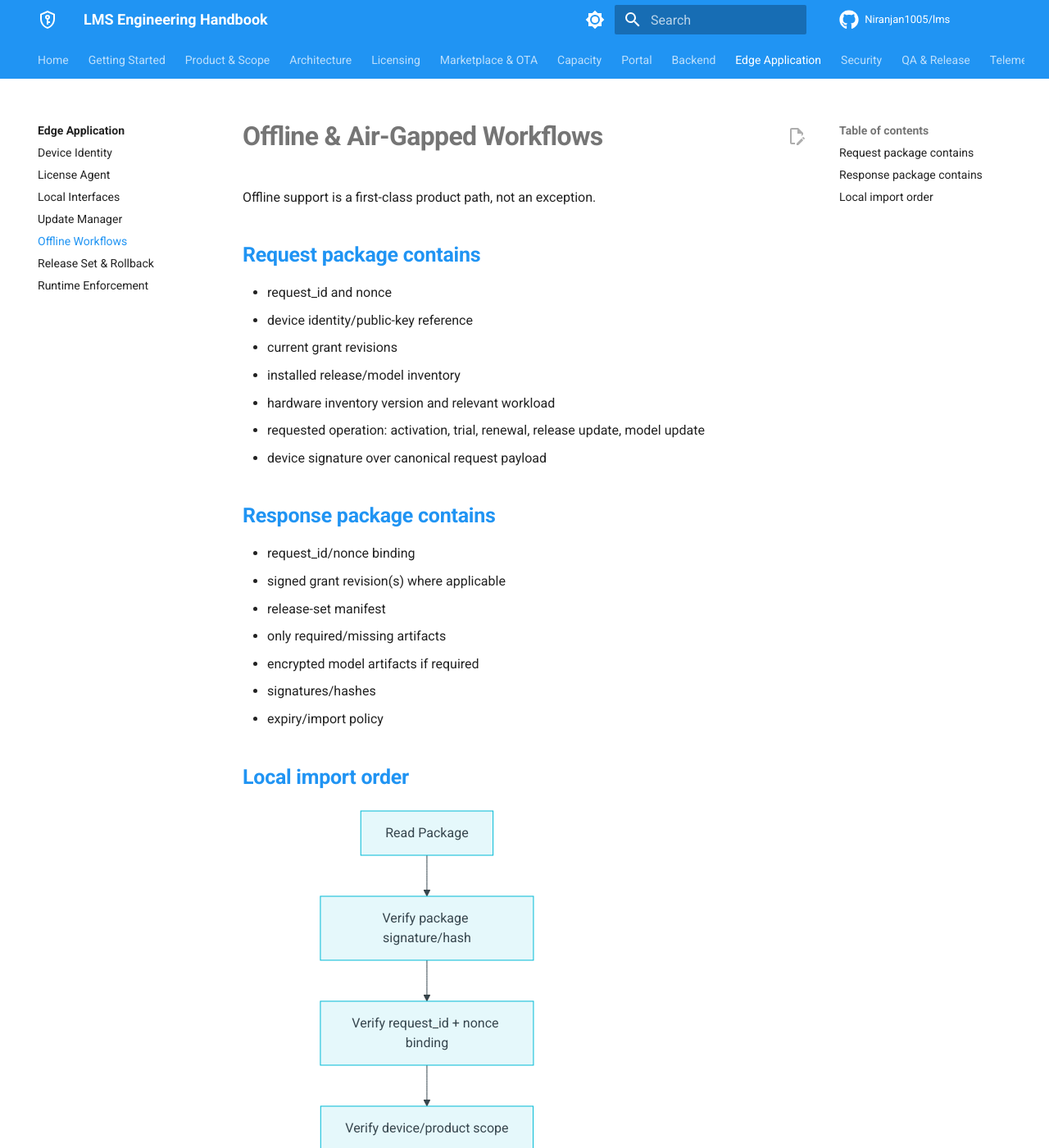
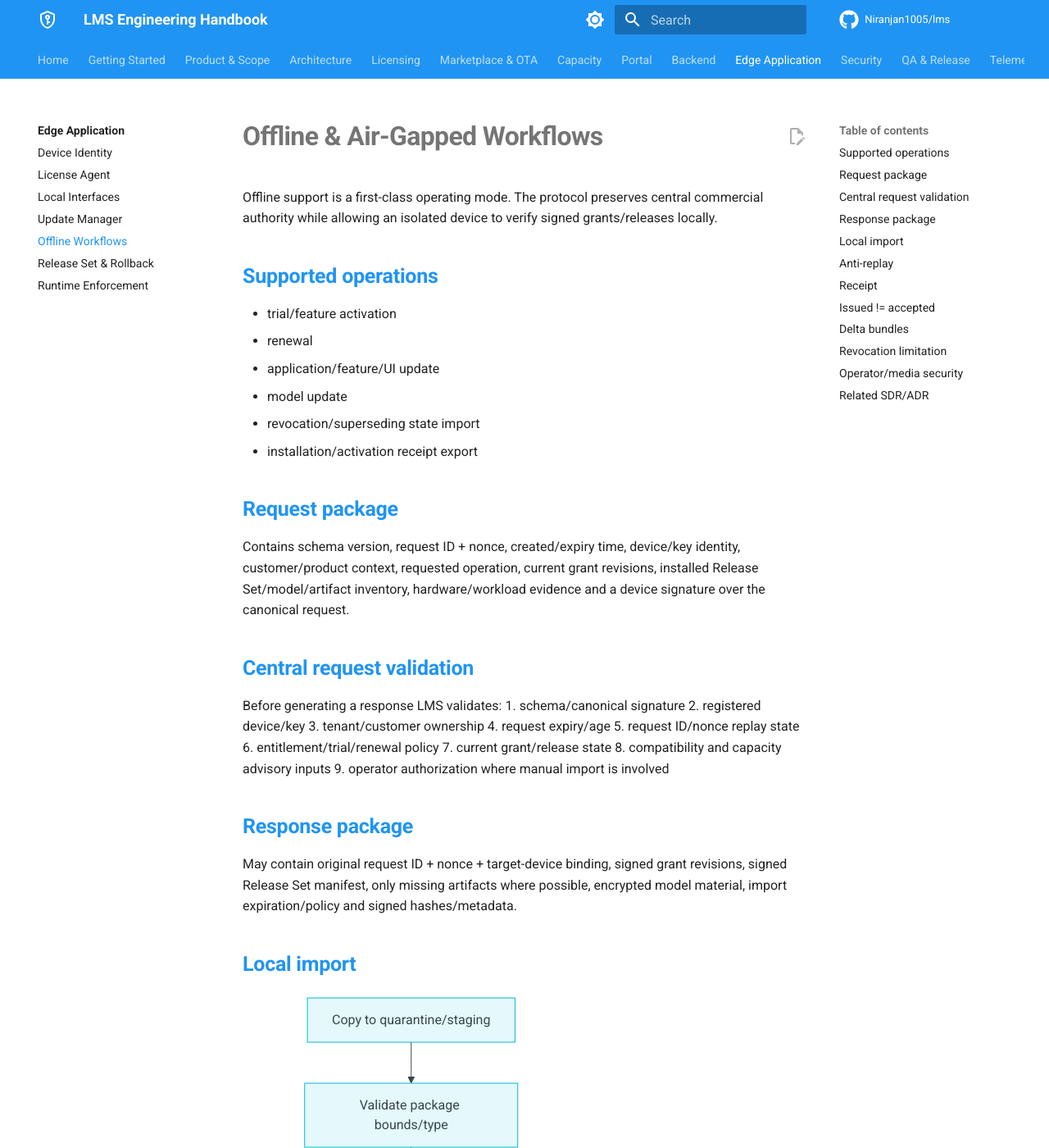
Before and after one commit to Niranjan1005/lms, an MkDocs documentation site: the page built from docs/edge/offline-workflows.md, in a window 1280 px wide and 1400 px high. Shown: the whole window at 82% size. Built offline with MkDocs 1.6.1 and Material for MkDocs 9.7.7, drawn with Linux system fonts in a browser that asks for light colours; comment, search, counter and statistics services are not loaded; some of the changed text lies outside the part shown.

Commit message:
docs: complete offline air gap workflow

```diff
--- a/docs/edge/offline-workflows.md
+++ b/docs/edge/offline-workflows.md
@@ -1,42 +1,67 @@
 # Offline & Air-Gapped Workflows
 
-Offline support is a first-class product path, not an exception.
+Offline support is a first-class operating mode. The protocol preserves central commercial authority while allowing an isolated device to verify signed grants/releases locally.
 
-## Request package contains
+## Supported operations
+- trial/feature activation
+- renewal
+- application/feature/UI update
+- model update
+- revocation/superseding state import
+- installation/activation receipt export
 
-- request_id and nonce
-- device identity/public-key reference
-- current grant revisions
-- installed release/model inventory
-- hardware inventory version and relevant workload
-- requested operation: activation, trial, renewal, release update, model update
-- device signature over canonical request payload
+## Request package
+Contains schema version, request ID + nonce, created/expiry time, device/key identity, customer/product context, requested operation, current grant revisions, installed Release Set/model/artifact inventory, hardware/workload evidence and a device signature over the canonical request.
 
-## Response package contains
+## Central request validation
+Before generating a response LMS validates:
+1. schema/canonical signature
+2. registered device/key
+3. tenant/customer ownership
+4. request expiry/age
+5. request ID/nonce replay state
+6. entitlement/trial/renewal policy
+7. current grant/release state
+8. compatibility and capacity advisory inputs
+9. operator authorization where manual import is involved
 
-- request_id/nonce binding
-- signed grant revision(s) where applicable
-- release-set manifest
-- only required/missing artifacts
-- encrypted model artifacts if required
-- signatures/hashes
-- expiry/import policy
+## Response package
+May contain original request ID + nonce + target-device binding, signed grant revisions, signed Release Set manifest, only missing artifacts where possible, encrypted model material, import expiration/policy and signed hashes/metadata.
 
-## Local import order
-
+## Local import
 ~~~mermaid
 flowchart TD
-    A[Read Package] --> B[Verify package signature/hash]
-    B --> C[Verify request_id + nonce binding]
-    C --> D[Verify device/product scope]
-    D --> E[Reject replay / stale revision]
-    E --> F[Resolve grant and dependencies]
-    F --> G[Capacity re-check]
-    G --> H[Stage release set]
-    H --> I[Health check]
+    A[Copy to quarantine/staging] --> B[Validate package bounds/type]
+    B --> C[Verify manifest signature/hash]
+    C --> D[Verify request_id + nonce + device binding]
+    D --> E[Reject replay / stale grant or release]
+    E --> F[Verify grant/dependencies/compatibility]
+    F --> G[Local capacity preflight]
+    G --> H[Stage release/model]
+    H --> I[Migration / warm-up / health]
     I -->|Pass| J[Commit + activate]
     I -->|Fail| K[Rollback]
     J --> L[Generate signed receipt]
+    K --> L
 ~~~
 
-Revocation cannot be instantaneous on a fully air-gapped device; it becomes effective when new signed state is imported or when existing offline authorization expires.
+## Anti-replay
+Device persists consumed request/response identifiers and highest accepted grant/release revisions as appropriate. A validly signed old package is not automatically reusable.
+
+## Receipt
+Receipt records request ID, device, accepted grant revision, Release Set/model versions, result, health and rollback state. It is signed by the device and later reconciled centrally.
+
+## Issued != accepted
+Central response generation does not mark an offline device Active. Central state remains Delivered/Pending until signed receipt/check-in confirms acceptance.
+
+## Delta bundles
+Central compares reported inventory and includes only required/missing artifacts when safe. Device re-verifies cached content before reuse.
+
+## Revocation limitation
+Immediate remote revocation is impossible for a fully air-gapped device. Revocation becomes enforceable after signed state import or expiry of current offline authorization.
+
+## Operator/media security
+Relay/media possession grants no authority. Device/request binding, relay controls and archive-parser security apply to all imports.
+
+## Related SDR/ADR
+`SDR-OFF-001` through `SDR-OFF-009`; ADR-007
```
